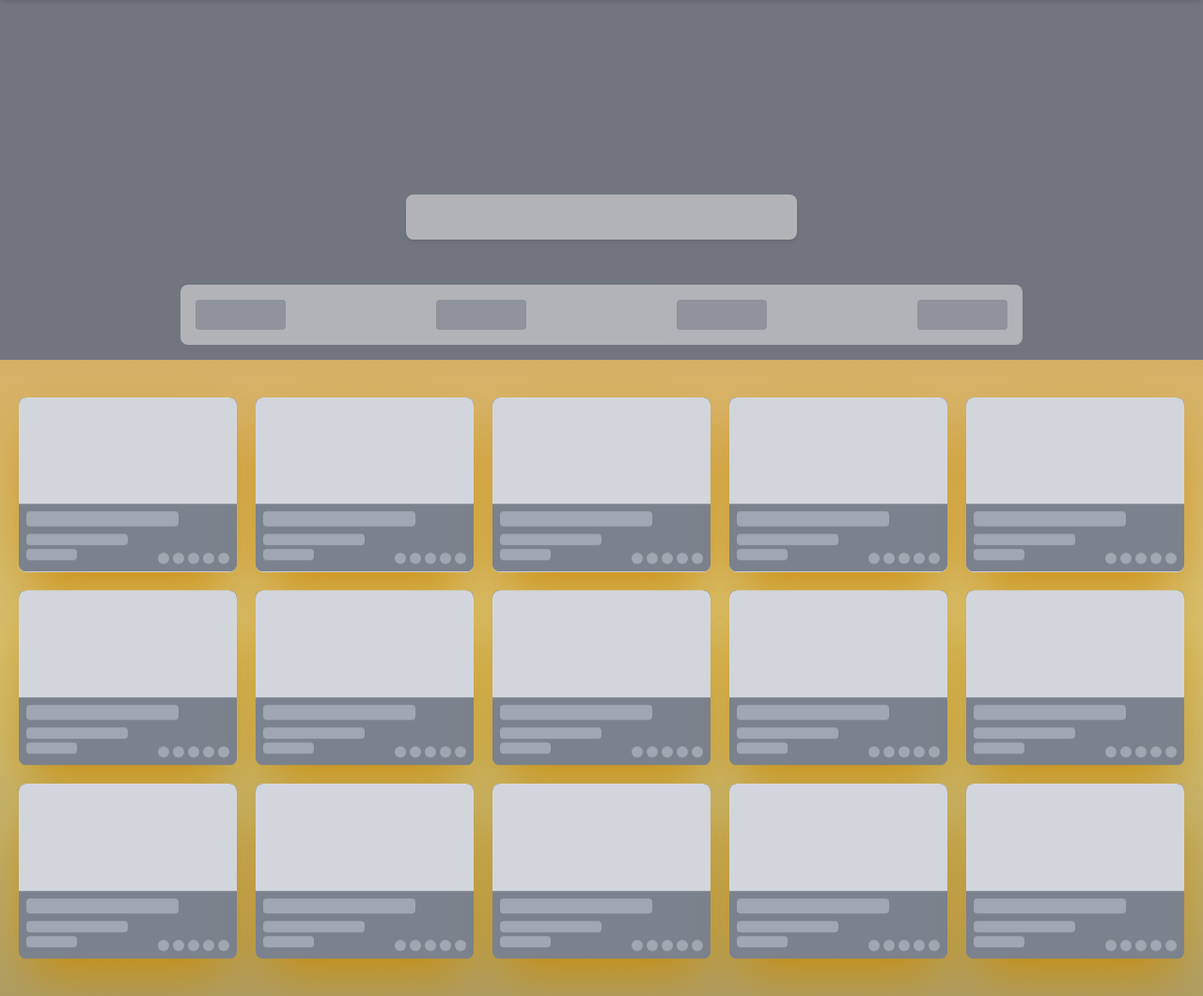
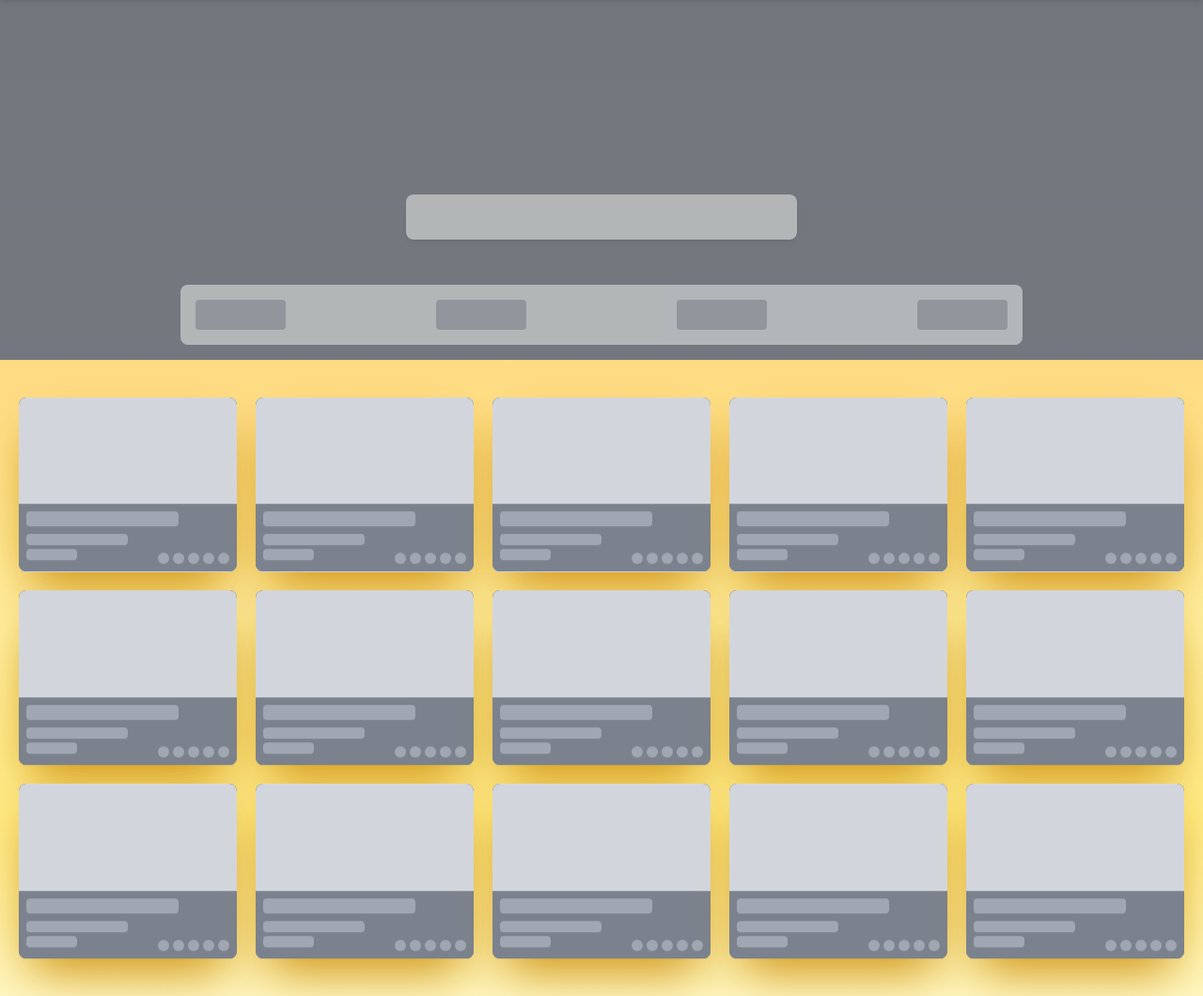
Before and after one commit to pbpf12/taste-of-bandung, a Django app: page /search/ in a window 1280 px wide. Shown: the part 65-1125 px from the top of the page at 94% size. Run offline with Django 5.2, Linux system fonts and the light colour scheme; the visitor is signed in with stand-in values (Sample User, id 1); some libraries are stand-ins or nearby versions.

Commit message:
style: Change background color gradiations

```diff
--- a/search/static/search/css/styles.css
+++ b/search/static/search/css/styles.css
@@ -1,16 +1,16 @@
 html {
     min-height: 100%;
     background: linear-gradient(to bottom,
-    #d4a45c, /* Warna pertama */
-    #d5ab60, /* Warna transisi 1 */
-    #d6ad64, /* Warna transisi 2 */
-    #d6b56a, /* Warna transisi 3 */
-    #d6c06f, /* Warna kedua */
-    #c2b16b, /* Warna transisi 4 */
-    #ad9d64  /* Warna ketiga */
-);
+    #FFB845, /* Warna orange utama */
+    #FFC966, /* Warna transisi 1, kuning cerah */
+    #FFD57A, /* Warna transisi 2, kuning lebih lembut */
+    #FFE38E, /* Warna transisi 3, kuning pastel */
+    #FFF0A1, /* Warna transisi 4, kuning sangat terang */
+    #FFEB84, /* Warna transisi 5, hampir putih dengan sentuhan kuning */
+    #FFF7C2  /* Warna akhir, sangat terang */
+    );
+}
 
-}
 @keyframes fast-pulse {
     0%, 100% {
         opacity: 1;
```
